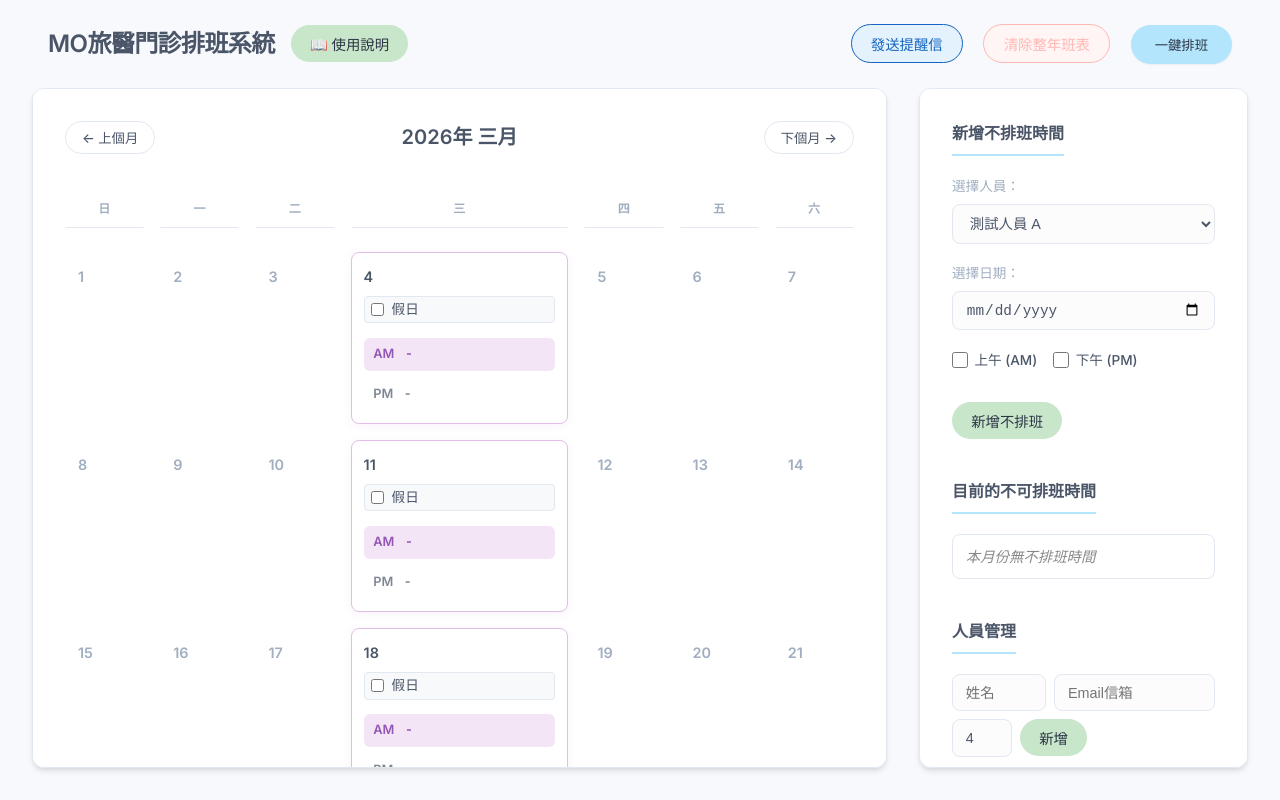
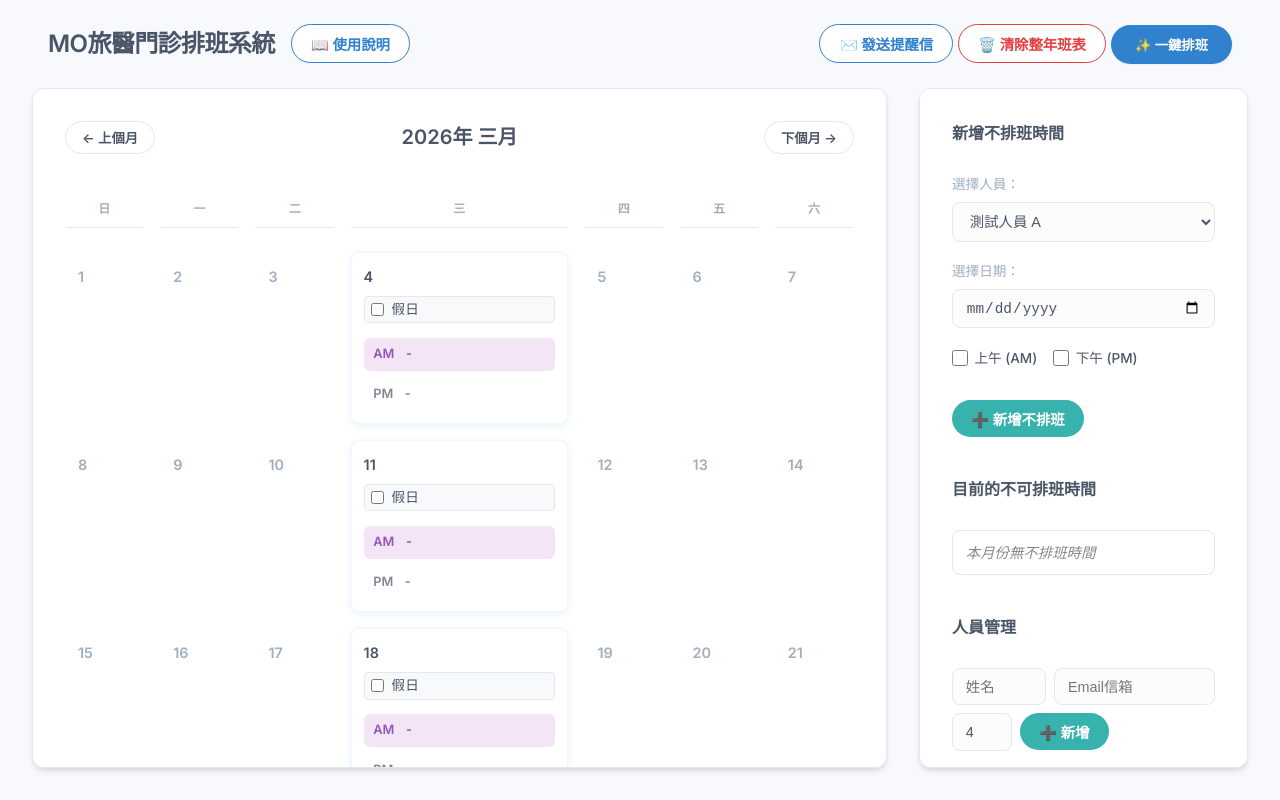
Before and after one commit to drhao/clinic-scheduler, a plain HTML site: page index.html in a window 1280 px wide. Drawn offline with Linux system fonts and the light colour scheme; no server answers.

Commit message:
refactor: Update CSS color palette variables and button component styles for improved consistency and clarity.

```diff
--- a/index.html
+++ b/index.html
@@ -17,11 +17,9 @@
             <button id="help-btn" class="secondary-btn" title="查看使用說明" style="font-size: 0.9rem;">📖 使用說明</button>
         </div>
         <div class="header-actions">
-            <button id="remind-btn" class="secondary-btn"
-                style="margin-right: 1rem; color: #1565c0; border: 1px solid #1565c0; background: #e3f2fd;">發送提醒信</button>
-            <button id="clear-year-btn" class="secondary-btn"
-                style="color: var(--danger-color); background: #fff5f5; border: 1px solid var(--danger-color); margin-right: 1rem;">清除整年班表</button>
-            <button id="generate-btn" class="primary-btn">一鍵排班</button>
+            <button id="remind-btn" class="secondary-btn">✉️ 發送提醒信</button>
+            <button id="clear-year-btn" class="danger-btn">🗑️ 清除整年班表</button>
+            <button id="generate-btn" class="primary-btn">✨ 一鍵排班</button>
         </div>
     </header>
 
@@ -91,7 +89,7 @@
                     </label>
                 </div>
 
-                <button id="add-constraint-btn" class="secondary-btn">新增不排班</button>
+                <button id="add-constraint-btn" class="action-btn">➕ 新增不排班</button>
             </div>
 
             <div class="constraints-list">
@@ -107,7 +105,7 @@
                     <input type="text" id="new-user-name" placeholder="姓名" style="flex: 1; min-width: 80px;">
                     <input type="email" id="new-user-email" placeholder="Email信箱" style="flex: 2; min-width: 120px;">
                     <input type="number" id="new-user-limit" placeholder="上限" value="4" min="1" style="width: 60px;">
-                    <button id="add-user-btn" class="secondary-btn">新增</button>
+                    <button id="add-user-btn" class="action-btn">➕ 新增</button>
                 </div>
                 <ul id="user-list-ul">
                     <!-- List items generated by JS -->
--- a/style.css
+++ b/style.css
@@ -1,24 +1,32 @@
 :root {
     /* Pastel Palette */
     --bg-color: #f7f9fc;
-    /* Light gray/blue tint */
     --card-bg: #ffffff;
     --text-color: #4a5568;
     --text-light: #a0aec0;
     --border-color: #e2e8f0;
 
-    --primary-pastel: #b3e5fc;
-    /* Light Blue */
-    --primary-hover: #81d4fa;
-    --secondary-pastel: #c8e6c9;
-    /* Light Green */
-    --secondary-hover: #a5d6a7;
-    --accent-pastel: #e1bee7;
-    /* Light Purple */
+    /* Primary Actions (Blue) */
+    --primary-main: #3182ce;
+    --primary-hover: #2b6cb0;
+    --primary-light: #ebf8ff;
 
-    --btn-text: #2d3748;
-    --danger-color: #ffb7b2;
-    /* Pastel Red */
+    /* Secondary Actions (Teal/Green) */
+    --secondary-main: #38b2ac;
+    --secondary-hover: #319795;
+    --secondary-light: #e6fffa;
+
+    /* Danger Actions (Red) */
+    --danger-main: #e53e3e;
+    --danger-hover: #c53030;
+    --danger-light: #fff5f5;
+
+    /* Highlight Actions (Orange/Yellow) */
+    --warn-main: #ed8936;
+    --warn-hover: #dd6b20;
+
+    --btn-text-light: #ffffff;
+    --btn-text-dark: #2d3748;
 
     --shadow-sm: 0 1px 2px 0 rgba(0, 0, 0, 0.05);
     --shadow-md: 0 4px 6px -1px rgba(0, 0, 0, 0.1), 0 2px 4px -1px rgba(0, 0, 0, 0.06);
@@ -60,17 +68,22 @@ h1 {
     letter-spacing: -0.025em;
 }
 
-/* Buttons */
+/* Buttons Base */
 button {
     font-family: inherit;
-    font-weight: 500;
+    font-weight: 600;
     transition: all 0.2s ease;
     cursor: pointer;
+    display: inline-flex;
+    align-items: center;
+    justify-content: center;
+    gap: 0.4rem;
 }
 
+/* Primary Button (Filled) */
 .primary-btn {
-    background-color: var(--primary-pastel);
-    color: var(--btn-text);
+    background-color: var(--primary-main);
+    color: var(--btn-text-light);
     border: none;
     padding: 0.6rem 1.5rem;
     border-radius: var(--radius-pill);
@@ -80,19 +93,64 @@ button {
 .primary-btn:hover {
     background-color: var(--primary-hover);
     transform: translateY(-1px);
+    box-shadow: var(--shadow-md);
 }
 
+/* Secondary Button (Outline) */
 .secondary-btn {
-    background-color: var(--secondary-pastel);
-    color: var(--btn-text);
+    background-color: #ffffff;
+    color: var(--primary-main);
+    border: 1px solid var(--primary-main);
+    padding: 0.5rem 1.2rem;
+    border-radius: var(--radius-pill);
+    font-size: 0.9rem;
+}
+
+.secondary-btn:hover {
+    background-color: var(--primary-light);
+}
+
+/* Danger Button (Outline) */
+.danger-btn {
+    background-color: #ffffff;
+    color: var(--danger-main);
+    border: 1px solid var(--danger-main);
+    padding: 0.5rem 1.2rem;
+    border-radius: var(--radius-pill);
+    font-size: 0.9rem;
+}
+
+.danger-btn:hover {
+    background-color: var(--danger-light);
+}
+
+/* Action Button (Filled, Small) */
+.action-btn {
+    background-color: var(--secondary-main);
+    color: var(--btn-text-light);
     border: none;
     padding: 0.5rem 1.2rem;
     border-radius: var(--radius-pill);
     font-size: 0.9rem;
 }
 
-.secondary-btn:hover {
+.action-btn:hover {
     background-color: var(--secondary-hover);
+}
+
+/* Icon Buttons (Header/Modals) */
+.icon-btn {
+    background: none;
+    border: none;
+    font-size: 1.2rem;
+    cursor: pointer;
+    color: var(--text-color);
+    padding: 0.4rem;
+    border-radius: 50%;
+}
+
+.icon-btn:hover {
+    background-color: var(--border-color);
 }
 
 /* Layout */
@@ -162,7 +220,7 @@ button {
 }
 
 .calendar-cell:hover {
-    border-color: var(--primary-pastel);
+    border-color: var(--primary-light);
 }
 
 .calendar-cell.header {
@@ -182,8 +240,8 @@ button {
 .calendar-cell.wednesday {
     background-color: #fff;
     /* Keep white, highlight with border or shadow? */
-    border: 1px solid var(--accent-pastel);
-    box-shadow: 0 2px 8px rgba(225, 190, 231, 0.2);
+    border: 1px solid var(--primary-light);
+    box-shadow: 0 2px 8px rgba(49, 130, 206, 0.1);
 }
 
 .day-number {
@@ -388,7 +446,7 @@ button {
 }
 
 .checkbox-group input[type="checkbox"] {
-    accent-color: var(--primary-pastel);
+    accent-color: var(--primary-main);
     width: 1rem;
     height: 1rem;
 }
@@ -416,31 +474,39 @@ button {
 .constraints-list li:hover,
 .user-list-item:hover {
     transform: translateX(2px);
-    border-color: var(--primary-pastel);
+    border-color: var(--primary-main);
 }
 
 .delete-constraint,
 .delete-user-btn {
-    color: var(--danger-color);
+    color: var(--danger-main);
     cursor: pointer;
-    font-weight: bold;
-    padding: 0.2rem 0.5rem;
-    border-radius: 4px;
+    font-weight: 600;
+    padding: 0.4rem 0.6rem;
+    border-radius: 6px;
+    background: none;
+    border: 1px solid transparent;
 }
 
 .delete-constraint:hover,
 .delete-user-btn:hover {
-    background-color: #fff5f5;
+    background-color: var(--danger-light);
+    color: var(--danger-hover);
 }
 
 .edit-user-btn {
-    color: #90cdf4;
-    /* Soft blue */
-    margin-right: 0.5rem;
+    color: var(--secondary-main);
+    cursor: pointer;
+    font-weight: 600;
+    padding: 0.4rem 0.6rem;
+    border-radius: 6px;
+    background: none;
+    border: 1px solid transparent;
 }
 
 .edit-user-btn:hover {
-    color: #63b3ed;
+    background-color: var(--secondary-light);
+    color: var(--secondary-hover);
 }
 
 /* Staff Management */
```
